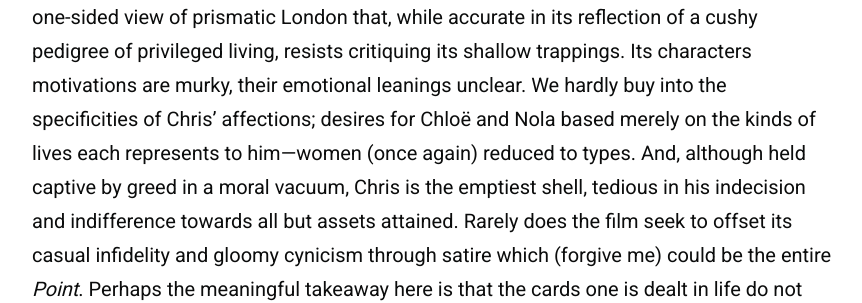
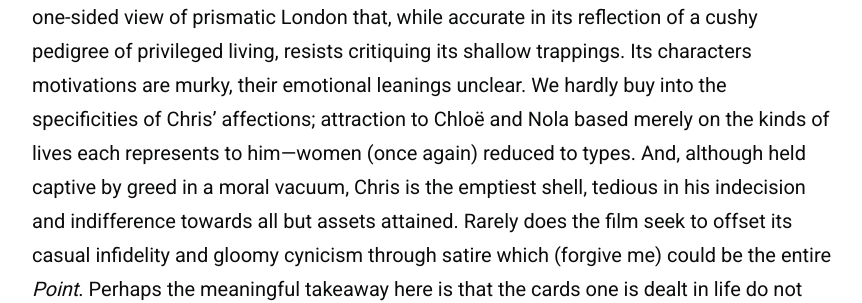
Before and after one commit to zoeurl/zoedowney.github.io, a Jekyll site: the page built from _posts/2024-2-22-match-point.md, in a window 1280 px wide and 900 px high, scrolled down 2898 px. Shown: the part 412-715 px from the top of the window, without its empty margins (208-1070 px from the left). Built offline with Jekyll 4.4.1, drawn with Linux system fonts in a browser that asks for light colours; some of the changed text lies outside the part shown.

Commit message:
Update 2024-2-22-match-point.md

```diff
--- a/_posts/2024-2-22-match-point.md
+++ b/_posts/2024-2-22-match-point.md
@@ -23,4 +23,4 @@
 
 It is on this essential, but tiresome, male conflict that _Match Point_ rests: does our protagonist choose wealth, standing and security tethered to a lukewarm coupling, or sacrifice it all for a less fortunate woman who tempts him via her sirenesque, sexual magnetism? Without delving into twists (of which there are a few), it's a big ask to sympathise with such a boyish predicament, or the ludicrous final act it unfurls. Still, _Match Point_ is sharper around the edges than Allen’s previous catalogue. It’s a cool and hollow piece, emptied of heart, but perhaps more faithful to life for it. Allen remains skilled in eliciting interest in moneyed mundanity, offering a slice of the everyday that is oftentimes more appealing than that itself. Above all, it’s a chilling demonstration of the amorality of fate, surrendering to the notion that existence has ‘no purpose, no design’—an honest thesis carelessly misapplied to enable the chaos of its main character’s selfish dealings and conveniently sideline his [culpability](https://www.theguardian.com/film/2023/sep/08/woody-allen-venice-applause-metoo) for them.
 
-The disappointment lingering post- _Match_ is that despite a keen focus on interiors: country estates, flats, offices and galleries—an incidental shoehorning in of the South Bank’s Tate Modern—its shortfall lies in an absence of _interiority_. Offered is a picturesque, one-sided view of prismatic London that, while accurate in its reflection of a cushy pedigree of privileged living, resists critiquing its shallow trappings. Its characters motivations are murky, their emotional leanings unclear. We hardly buy into the specificities of Chris’ affections; desires for Chloë and Nola based merely on the kinds of lives each represents to him—women (once again) reduced to types. And, although held captive by greed in a moral vacuum, Chris is the emptiest shell, tedious in his indecision and indifference towards all but assets attained. Rarely does the film seek to offset its casual infidelity and gloomy cynicism through satire which (forgive me) could be the entire _Point_. Perhaps the meaningful takeaway here is that the cards one is dealt in life do not have final say on the state of play. But, for Woody Allen, it has become a sport of one man trying to cling onto his racket and serve with it, too.
+The disappointment lingering post- _Match_ is that despite a keen focus on interiors: country estates, flats, offices and galleries—an incidental shoehorning in of the South Bank’s Tate Modern—its shortfall lies in an absence of _interiority_. Offered is a picturesque, one-sided view of prismatic London that, while accurate in its reflection of a cushy pedigree of privileged living, resists critiquing its shallow trappings. Its characters motivations are murky, their emotional leanings unclear. We hardly buy into the specificities of Chris’ affections; attraction to Chloë and Nola based merely on the kinds of lives each represents to him—women (once again) reduced to types. And, although held captive by greed in a moral vacuum, Chris is the emptiest shell, tedious in his indecision and indifference towards all but assets attained. Rarely does the film seek to offset its casual infidelity and gloomy cynicism through satire which (forgive me) could be the entire _Point_. Perhaps the meaningful takeaway here is that the cards one is dealt in life do not have final say on the state of play. But, for Woody Allen, it has become a sport of one man trying to cling onto his racket and serve with it, too.
```
